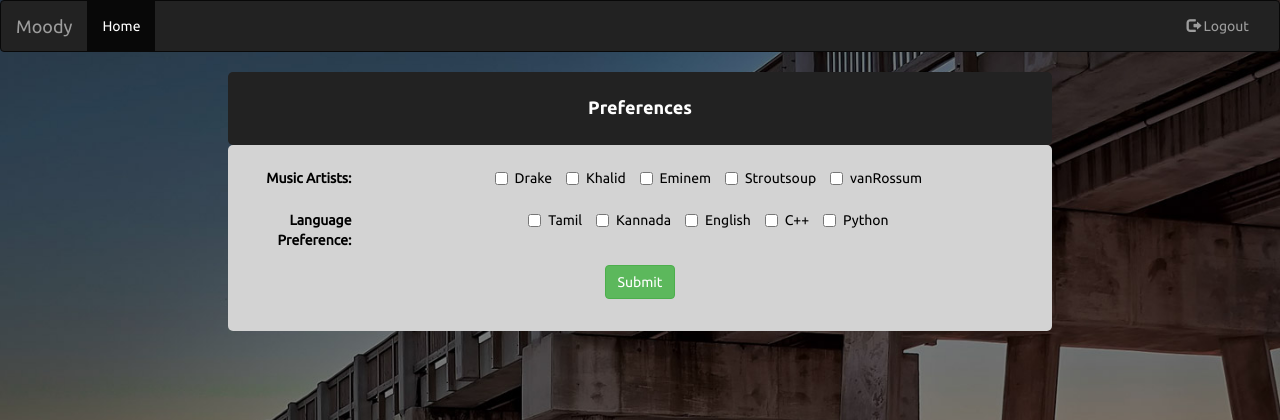
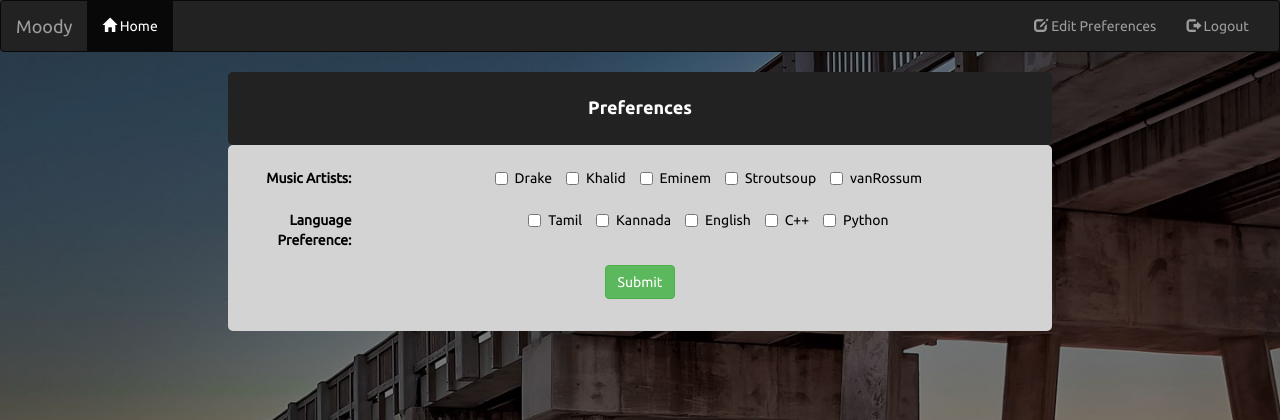
Before and after one commit to aravindbs/moody, a Flask app: page /preferences in a window 1280 px wide. Shown: the top 420 px of the page. Run offline with Flask 2, Linux system fonts and the light colour scheme; the visitor is signed in with stand-in values (Sample User, id 1); data that the repository does not hold is empty; parts of the project's set-up code (start-up, migrations or seed data) failed here and were passed over; some libraries are stand-ins or nearby versions.

Commit message:
edit pref form

```diff
--- a/web/app/__init__.py
+++ b/web/app/__init__.py
@@ -18,5 +18,5 @@ login_manager = LoginManager()
 login_manager.init_app(app)
 login_manager.login_view = "login"
 mongo = PyMongo(app)
-print ( config)
+#print ( config)
 from app import views
--- a/web/app/templates/base.html
+++ b/web/app/templates/base.html
@@ -29,7 +29,7 @@
                 <ul class="nav navbar-nav">
                     {% if current_user.is_authenticated %}
                     <li class="active">
-                        <a href="{{ url_for('dashboard', user=current_user.username) }}">Home</a>
+                        <a href="{{ url_for('dashboard', user=current_user.username) }}"> <span class="glyphicon glyphicon-home"></span> Home</a>
                     </li>
                     {% else %}
                     <li class="active">
@@ -41,9 +41,15 @@
                 <ul class="nav navbar-nav navbar-right">
                         {% if current_user.is_authenticated %}
                         <li>
+                                <a href="{{ url_for('preferences') }}">
+                                        <span class="glyphicon glyphicon-edit"></span> Edit Preferences</a>
+
+                        </li>
+                        <li>
                                 <a href="{{ url_for('logout') }}">
                                     <span class="glyphicon glyphicon-log-out"></span> Logout</a>
                             </li>
+
                         {% else %}
                     <li>
                         <a href="{{ url_for('signup') }}">
--- a/web/app/templates/preferences.html
+++ b/web/app/templates/preferences.html
@@ -11,7 +11,7 @@
                     <label class="control-label col-sm-2" for="artists">Music Artists:</label>
                     <div class="col-sm-10">
                         {% for artist in artists %}
-                        <label class="checkbox-inline"><input type="checkbox" name="artists" value="{{ artist }}">{{
+                        <label class="checkbox-inline"><input type="checkbox" name="artists" value="{{ artist }}" {% if artist in artists_vlaues %} checked {% endif %}>{{
                             artist }}</label>
                         {% endfor %}
                     </div>
@@ -20,7 +20,7 @@
                     <label class="control-label col-sm-2" for="langs">Language Preference:</label>
                     <div class="col-sm-10">
                         {% for lang in langs %}
-                        <label class="checkbox-inline"><input type="checkbox" name="langs" value="{{ lang }}">{{ lang
+                        <label class="checkbox-inline"><input type="checkbox" name="langs" value="{{ lang }}" {% if lang in langs_vlaues %} checked {% endif %}>{{ lang
                             }}</label>
                         {% endfor %}
                     </div>
--- a/web/app/views.py
+++ b/web/app/views.py
@@ -6,6 +6,8 @@ from werkzeug.security import generate_password_hash, check_password_hash
 from app.login import User
 import os
 
+LANGS = ['Tamil', 'Kannada', 'English', 'C++', 'Python']
+ARTISTS = ['Drake', 'Khalid', 'Eminem', 'Stroutsoup', 'vanRossum']
 
 @app.route('/')
 def index():
@@ -59,19 +61,27 @@ def signup():
         print (json.dumps (form_data, indent=3))
     return render_template('signup.html')
 
+@login_required
 @app.route('/preferences', methods= ['GET','POST'])
 def preferences():
-    LANGS = ['Tamil', 'Kannada', 'English', 'C++', 'Python']
-    ARTISTS = ['Drake', 'Khalid', 'Eminem', 'Stroutsoup', 'vanRossum']
+    query = { 'username' : current_user.username }
     if request.method == 'POST':
         artists = request.form.getlist('artists')
         langs = request.form.getlist('langs')
-        query = { 'username' : current_user.username, 'langs' : langs, 'artists' : artists }
-        mongo.db.preferences.insert_one(query)
+        update = { 'username' : current_user.username, 'langs' : langs, 'artists' : artists }
+        mongo.db.preferences.update ( query, update, upsert =True)
+        flash ('Preferences Updated')
         return redirect (url_for('dashboard', user=current_user.username))
-    return render_template('preferences.html', langs = LANGS, artists = ARTISTS)
 
+    preferences = mongo.db.preferences.find_one(query)
+    langs_values =[]
+    artists_values = []
+    if preferences:
 
+        langs_values = preferences['langs']
+        artists_values = preferences['artists']
+    print(langs_values)
+    return render_template('preferences.html', langs = LANGS, artists = ARTISTS, langs_values =langs_values , artists_values = artists_values)
 
 @login_required
 @app.route('/dashboard/<user>')
```
Also changed, not shown: web/app/templates/dashboard.html (+9 -4 lines).
